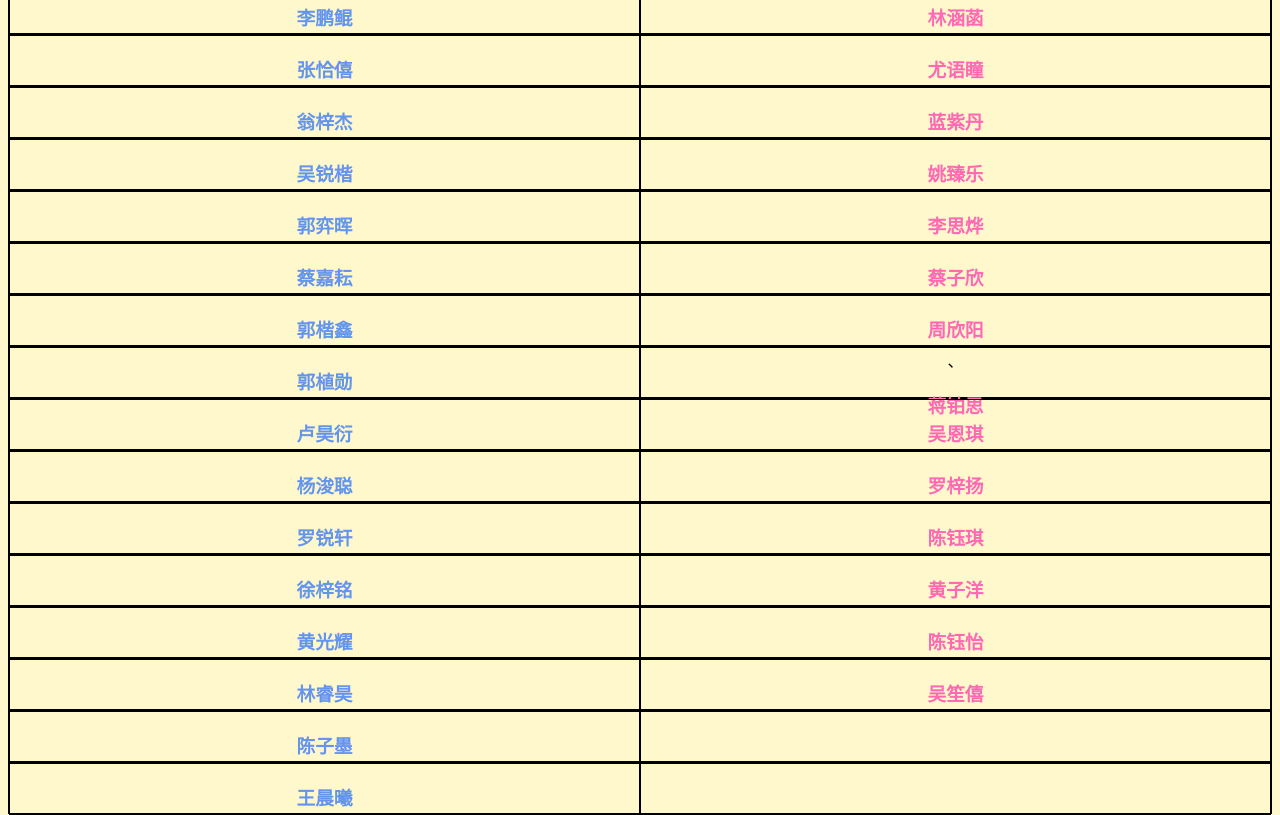
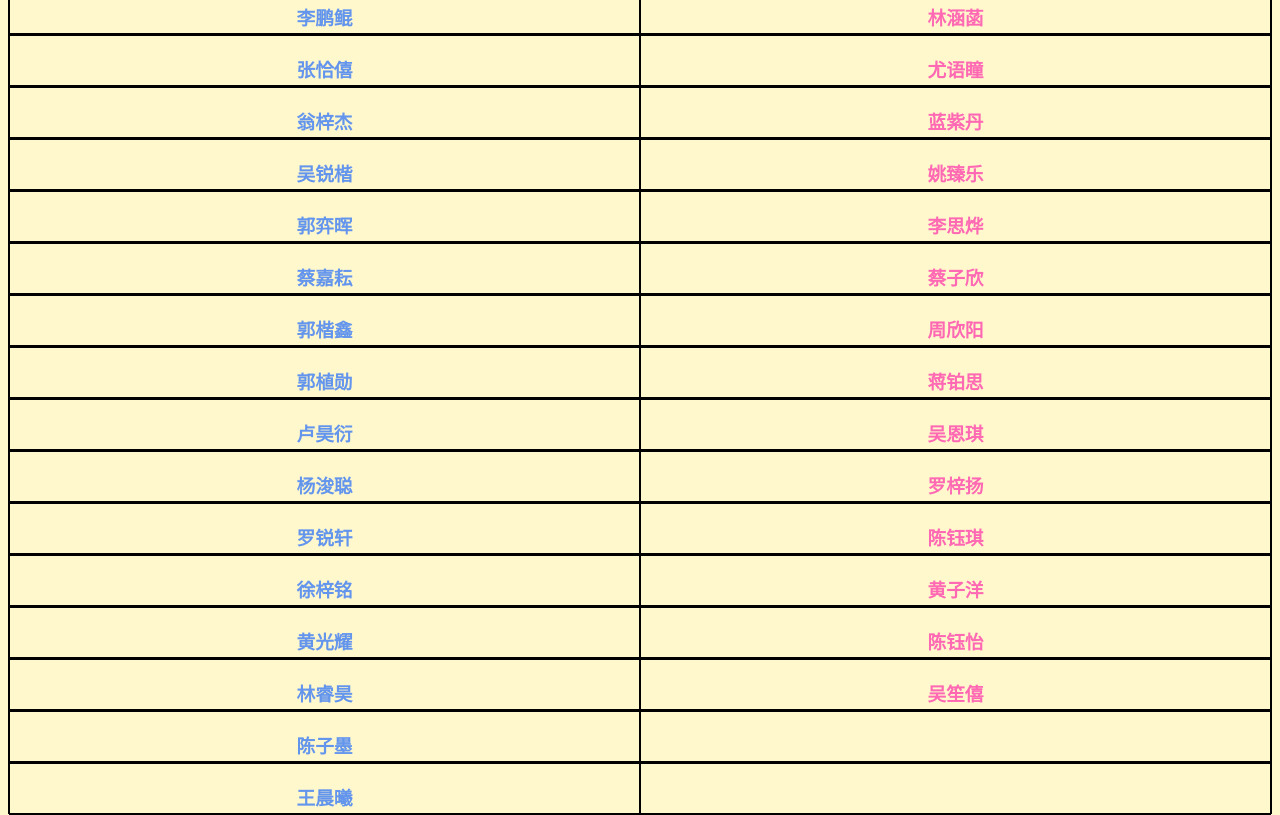
Before and after one commit to DX2016612/register, a plain HTML site: page index.html in a window 1280 px wide. Shown: the part 796-1611 px from the top of the page. Drawn offline with Linux system fonts and the light colour scheme.

Commit message:
Update index.html

```diff
--- a/index.html
+++ b/index.html
@@ -161,7 +161,7 @@
     <div style="height: 50px;" class="flex mibai er">
         <div style="height: 50px;" class="flex1 er">
             <h3 style="color:cornflowerblue;">郭植勋</h3></div>
-        <div style="height: 50px;" class="flex1 er">、
+        <div style="height: 50px;" class="flex1 er">
             <h3 style="color:hotpink;">蒋铂思</h3></div>
     </div>
     <div style="height: 50px;" class="flex mibai er">
```
